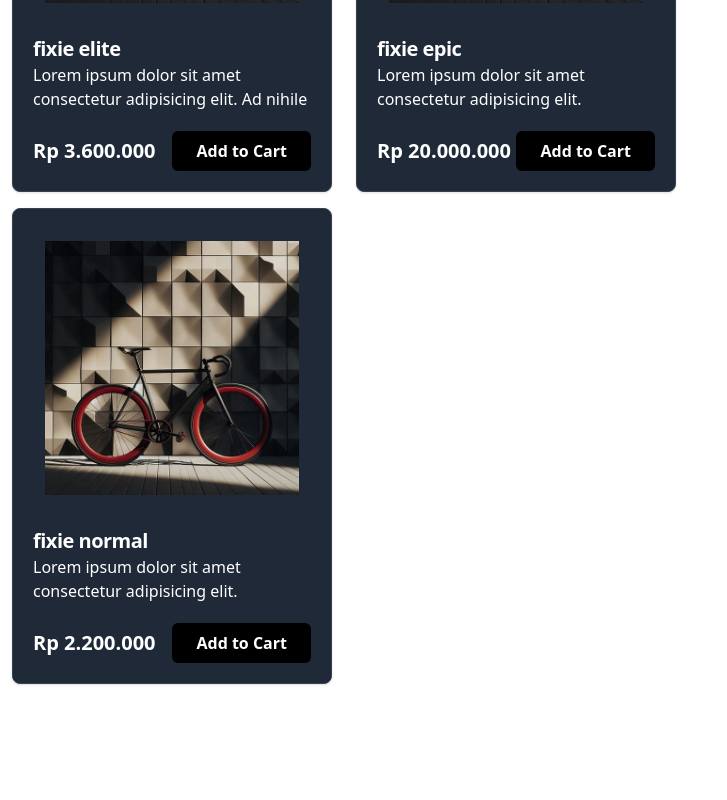
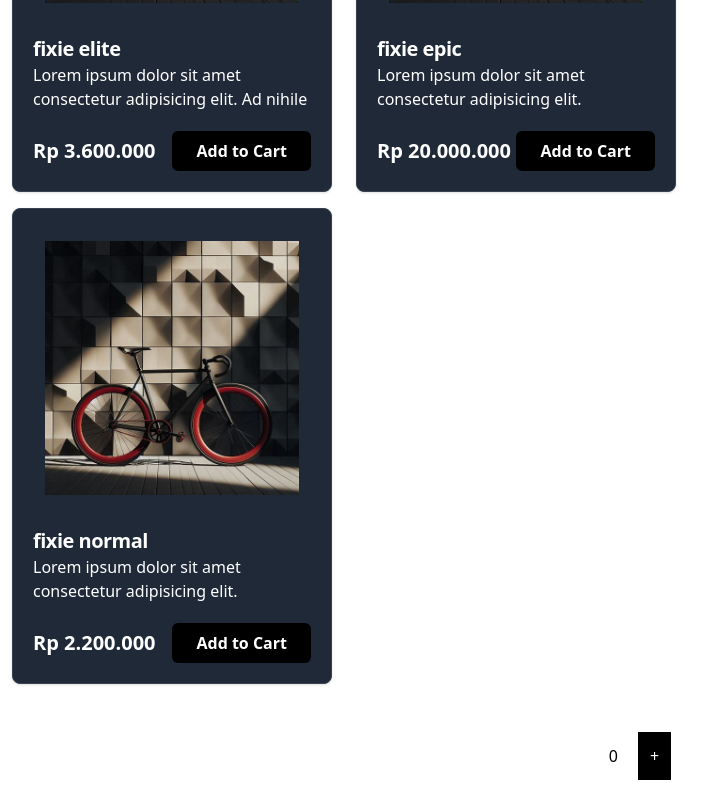
Before and after one commit to lukman2024/react, a React (Vite) app in the folder my-react-app/: page /products in a window 1280 px wide. Shown: the part 392-1192 px from the top of the page, without its empty margins (0-727 px from the left). Before the commit the page ends 1104 px from the top, so only its background shows below. Built offline with nearby package versions, Linux system fonts and the light colour scheme.

Commit message:
Belajar reactJS (lifecyecle)

```diff
--- a/my-react-app/src/components/Fragments/counter.jsx
+++ b/my-react-app/src/components/Fragments/counter.jsx
@@ -7,6 +7,17 @@
       count: 0,
     };
   }
+
+  componentDidMount() {
+    this.setState({ count: 10 });
+  }
+
+  componentDidUpdate(prevProps, prevState) {
+    if (this.state.count === 10) {
+      this.setState({ count: 0 });
+    }
+  }
+
   render() {
     return (
       <div className="flex items-center">
--- a/my-react-app/src/pages/product.jsx
+++ b/my-react-app/src/pages/product.jsx
@@ -1,6 +1,7 @@
 import { Fragment, useState } from "react";
 import Button from "../components/Elements/Button";
 import CardProduct from "../components/Fragments/CartProduct";
+import Counter from "../components/Fragments/counter";
 
 const products = [
   {
@@ -100,6 +101,9 @@
           </table>
         </div>
       </div>
+      <div className="mt-5 flex justify-center mb-5">
+        <Counter></Counter>
+      </div>
     </Fragment>
   );
 };
```
